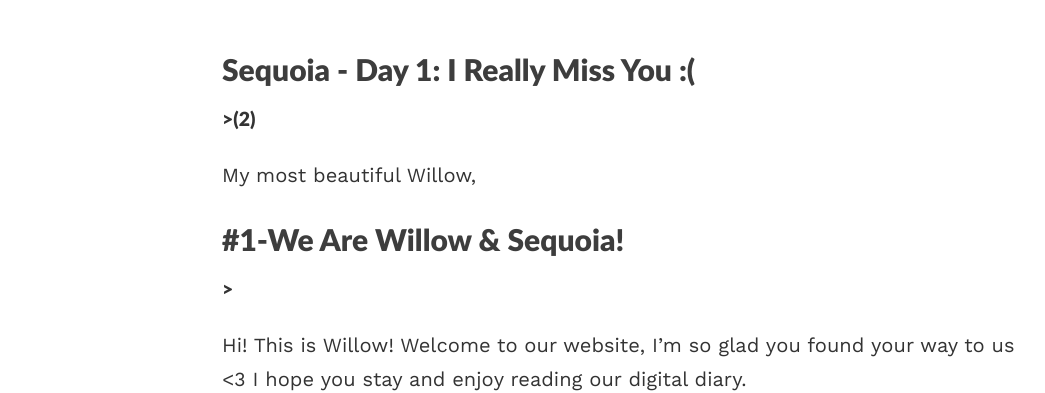
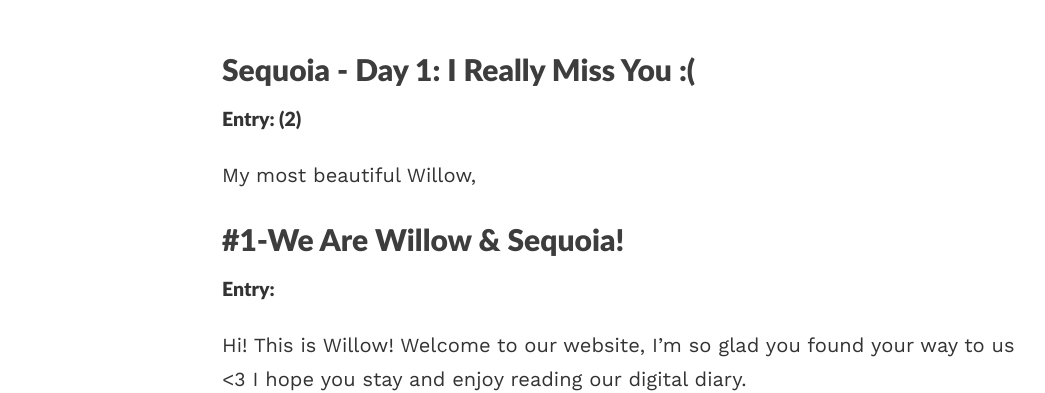
Before and after one commit to willowxsequoia/willowxsequoia.github.io, a Jekyll site: the page built from index.html, in a window 1280 px wide. Shown: the part 182-575 px from the top of the page, without its empty margins (18-1063 px from the left). Built offline with Jekyll 4.4.1, drawn with Linux system fonts in a browser that asks for light colours; the list of posts is cut into pages by our own code.

Commit message:
Update index.html

```diff
--- a/index.html
+++ b/index.html
@@ -4,7 +4,7 @@
 <h1 class="headline">{{site.title}}</h1>
 <div class="article-list">
   {% for post in paginator.posts %}
-    <h2><a href="{{post.url | prepend: site.baseurl}}">{{post.title}}</a></h2><h3 class="meta"><small>>{{post.subtitle}}</small></h3>
+    <h2><a href="{{post.url | prepend: site.baseurl}}">{{post.title}}</a></h2><h3 class="meta"><small>Entry: {{post.subtitle}}</small></h3>
     <p>{{post.excerpt | strip_html}}</p>
   {% endfor %}
 </div>
```
